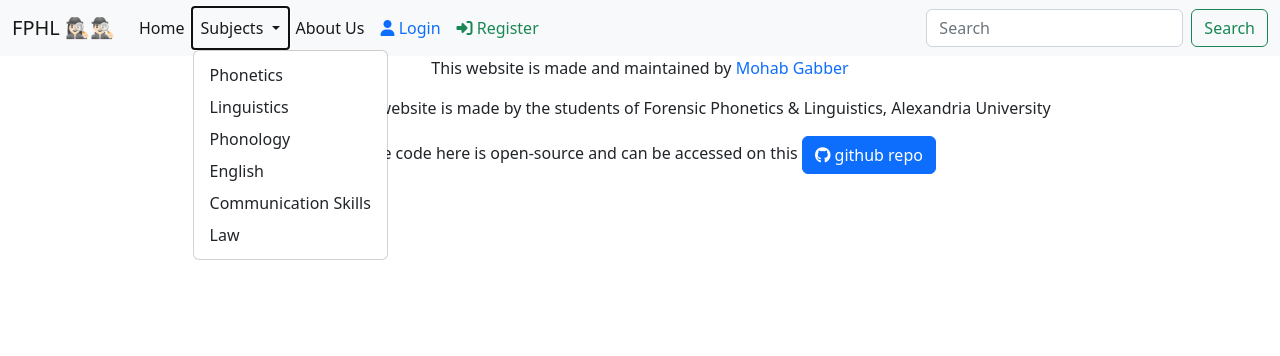
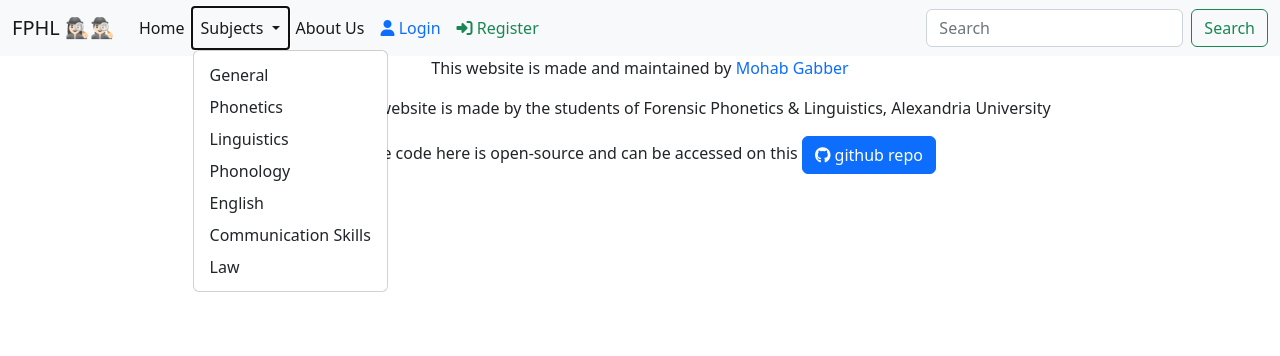
Before and after one commit to fuckhumanity12/fphlcore, a Django app: page /about/ in a window 1280 px wide, after a click on "Subjects". Shown: the top 356 px of the page. Run offline with Django 4.2, Linux system fonts and the light colour scheme; parts of the project's set-up code (start-up, migrations or seed data) failed here and were passed over; some libraries are stand-ins or nearby versions.

Commit message:
added general subject

```diff
--- a/users/templates/users/base.html
+++ b/users/templates/users/base.html
@@ -31,6 +31,7 @@
                                 Subjects
                             </a>
                             <ul class="dropdown-menu">
+                                <li><a class="dropdown-item" href="{% url 'subject' 'General' %}">General</a></li>
                                 <li><a class="dropdown-item" href="{% url 'subject' 'Phonetics' %}">Phonetics</a></li>
                                 <li><a class="dropdown-item" href="{% url 'subject' 'Linguistics' %}">Linguistics</a></li>
                                 <li><a class="dropdown-item" href="{% url 'subject' 'Phonology' %}">Phonology</a></li>
```
